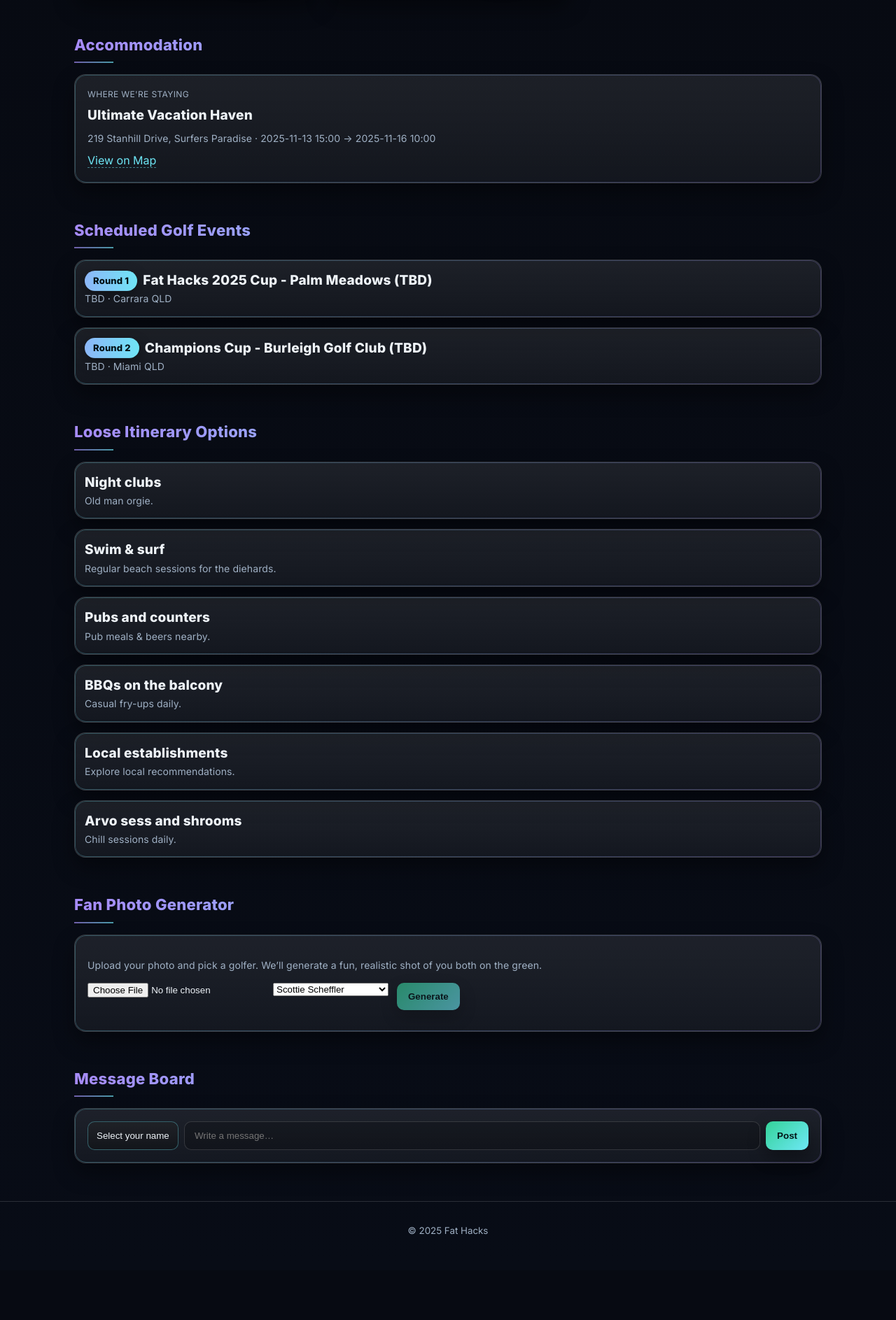
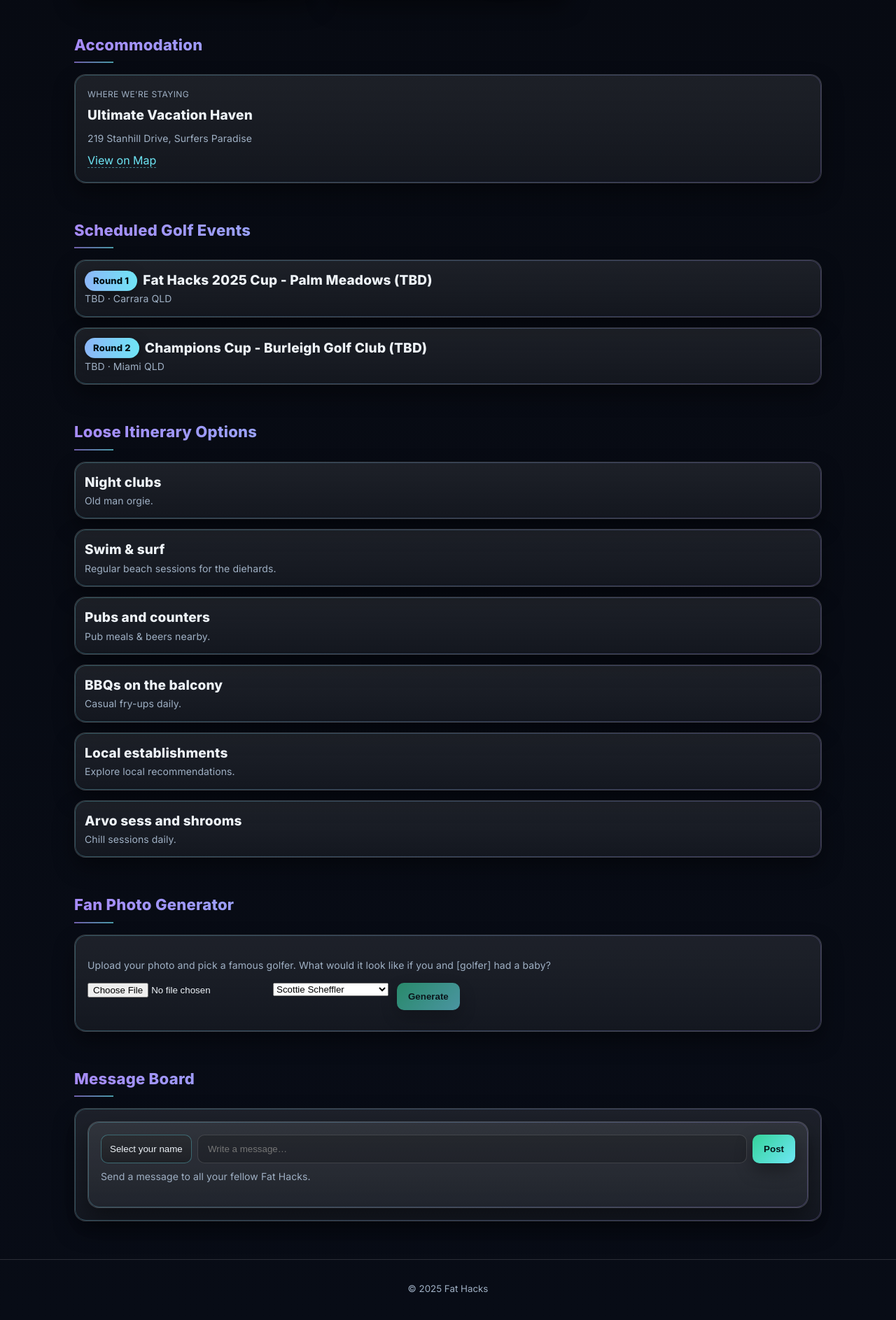
Before and after one commit to GaryBary/WebAppFH25, a plain HTML site: page index.html in a window 1280 px wide. Shown: the part 1136-3023 px from the top of the page at 70% size. Before the commit the page ends 2952 px from the top, so only its background shows below. Drawn offline with Linux system fonts and the light colour scheme; no server answers.

Commit message:
copy: update Fan Photo wording and message board note; data: return flight 12:00; maps: universal search URL; ui: show only accommodation address

```diff
--- a/app.js
+++ b/app.js
@@ -117,11 +117,10 @@ function renderAccommodation(accommodation) {
 	root.innerHTML = '';
 	const card = document.createElement('div');
 	card.className = 'card';
-	const when = [accommodation?.checkIn, accommodation?.checkOut].filter(Boolean).join(' → ');
 	card.innerHTML = `
 		<div class="kicker">Where we're staying</div>
 		<div class="title">${accommodation?.name || ''}</div>
-		<div class="meta">${accommodation?.address || ''}${when ? ` · ${when}` : ''}</div>
+		<div class="meta">${accommodation?.address || ''}</div>
 		${accommodation?.mapUrl ? `<div style="margin-top:8px"><a class="link" target="_blank" rel="noopener" href="${accommodation.mapUrl}">View on Map</a></div>` : ''}
 	`;
 	root.appendChild(card);
--- a/data/config.json
+++ b/data/config.json
@@ -7,14 +7,14 @@
   },
   "flights": {
     "departure": { "airportFrom": "Melbourne", "airportTo": "Goldcoast", "flightNumber": "V987", "datetime": "2025-11-13T11:10:00" },
-    "return":    { "airportFrom": "Goldcoast", "airportTo": "Melbourne", "flightNumber": "V234", "datetime": "2025-11-16T13:10:00" }
+    "return":    { "airportFrom": "Goldcoast", "airportTo": "Melbourne", "flightNumber": "V234", "datetime": "2025-11-16T12:00:00" }
   },
   "accommodation": {
     "name": "Ultimate Vacation Haven",
     "address": "219 Stanhill Drive, Surfers Paradise",
     "checkIn": "2025-11-13 15:00",
     "checkOut": "2025-11-16 10:00",
-    "mapUrl": "https://google.com/maps/place/219+Stanhill+Dr,+Surfers+Paradise+QLD+4217/data=!4m2!3m1!1s0x6b91056ae35e27df:0x3f4aec0f228987ea?sa=X&ved=1t:242&ictx=111"
+    "mapUrl": "https://www.google.com/maps/search/?api=1&query=219+Stanhill+Dr,+Surfers+Paradise+QLD+4217"
   },
   "players": [
     { "name": "Stork",  "ranking": 3, "handicap": 0,  "profile": "Tall, long streak of misery. Loves the bitch slap style golf, but could have other things on his mind - his special lady Angie." },
--- a/index.html
+++ b/index.html
@@ -84,7 +84,7 @@
 			<div class="container">
 				<h2>Fan Photo Generator</h2>
 				<div class="card">
-					<p class="meta">Upload your photo and pick a golfer. We’ll generate a fun, realistic shot of you both on the green.</p>
+					<p class="meta">Upload your photo and pick a famous golfer. What would it look like if you and [golfer] had a baby?</p>
 					<div class="row" style="gap:12px; align-items:flex-start; flex-wrap:wrap;">
 						<input id="photo-file" type="file" accept="image/*" capture="environment">
 						<select id="photo-golfer"></select>
@@ -100,6 +100,7 @@
 	<div class="container">
 		<h2>Message Board</h2>
 		<div class="card">
+		<div class="card">
 			<form id="msg-form" class="msg-form" autocomplete="off">
 				<select id="msg-author" required>
 					<option value="" disabled selected>Select your name</option>
@@ -109,6 +110,7 @@
 				<input id="msg-text" class="msg-input" type="text" maxlength="500" placeholder="Write a message…" required />
 				<button class="msg-send" type="submit">Post</button>
 			</form>
+			<p class="meta" style="margin-top:8px">Send a message to all your fellow Fat Hacks.</p>
 		</div>
 		<div id="msg-list" class="cards list"></div>
 	</div>
```
